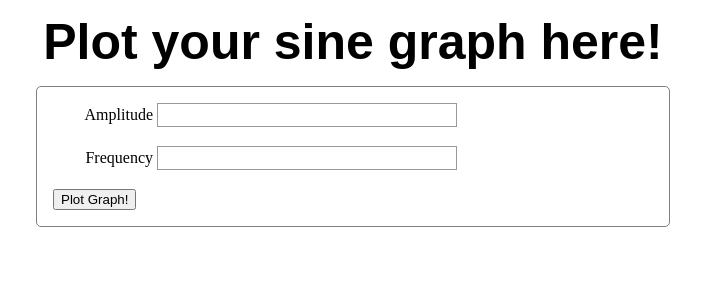
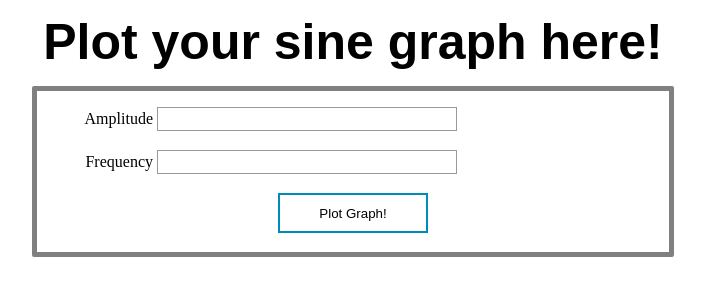
Before and after one commit to bobishgr8/simple_test_app, a Flask app: page / in a window 1280 px wide. Shown: the top 300 px of the page, without its empty margins (287-992 px from the left). Run offline with Flask 2, Linux system fonts and the light colour scheme.

Commit message:
Made a button look nicer

```diff
--- a/static/landing.css
+++ b/static/landing.css
@@ -12,8 +12,9 @@ form {
     width: 600px;
     /* To see the outline of the form */
     padding: 1em;
-    border: 1px solid grey;
-    border-radius: 5px;
+    border: 5px solid grey;
+    border-radius: 2px;
+    align-items: center;
 }
 form div + div {
     margin-top: 1em;
@@ -34,3 +35,22 @@ input, textarea {
     /* To harmonize the look & feel of text field border */
     border: 1px solid #999;
 }
+input[type=text]:focus {
+    background-color: rgb(161, 211, 228);
+}
+
+button{
+    background-color: white;
+    color: black;
+    border: 2px solid #008CBA;
+    margin: 3px auto;
+    padding: 3px;
+    display: block;
+    height: 40px;
+    width: 150px;
+}
+
+button:hover{
+    background-color: #008CBA;
+    color: white;
+}
```
Also changed, not shown: static/Images/favicon-16x16.png (added), static/Images/favicon.png (added).
